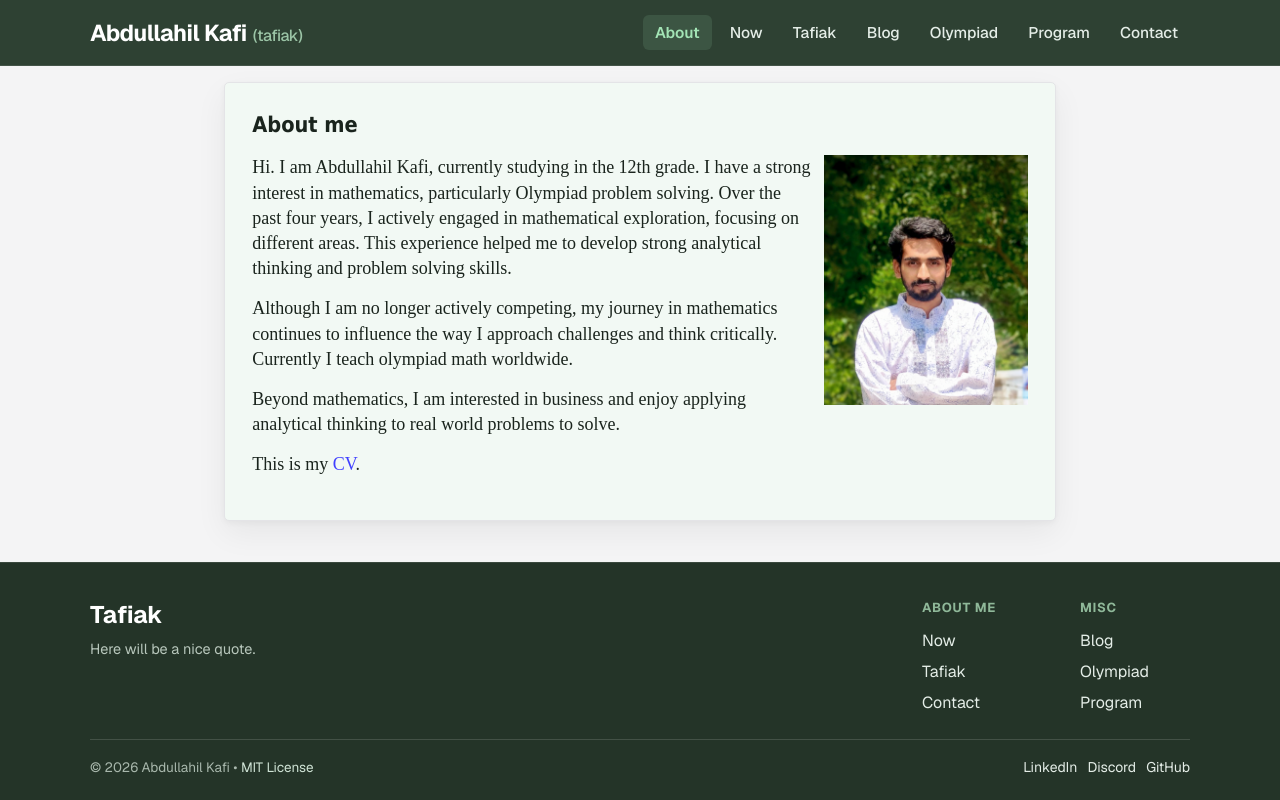
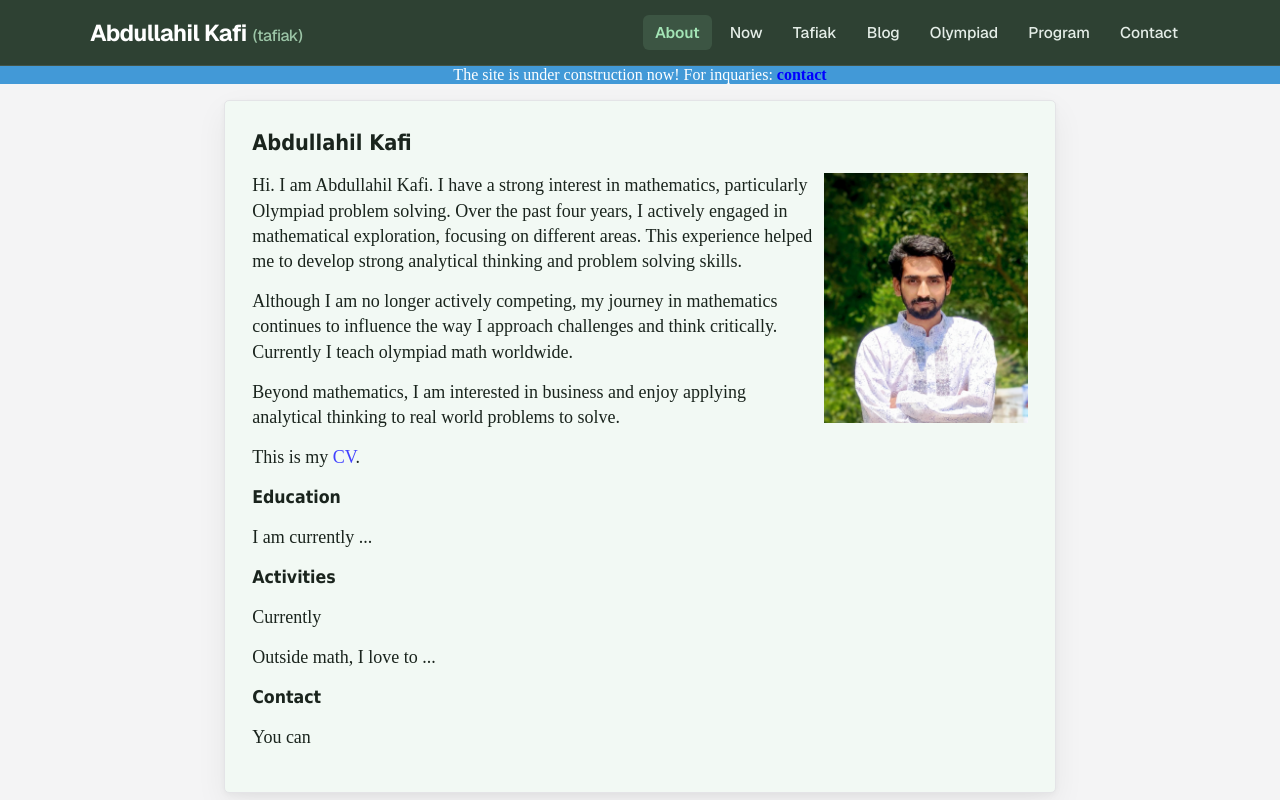
Before and after one commit to Tafi-ak/tafiak-web, a Next.js app: page / in a window 1280 px wide. Shown: the top 800 px of the page. Built offline with nearby package versions, Linux system fonts and the light colour scheme.

Commit message:
added under construction message

```diff
--- a/src/app/contact/page.tsx
+++ b/src/app/contact/page.tsx
@@ -23,7 +23,7 @@ export default function Contact() {
 
 
 
-      <h2>Socail</h2>
+      <h2>Social</h2>
 
       <p>I&apos;d also love to connect through social media. Feel free to reach out on any of my profiles below:</p>
 
--- a/src/app/page.tsx
+++ b/src/app/page.tsx
@@ -5,7 +5,7 @@ import Link from "next/link";
 export default function About() {
   return (
     <div>
-      <h1>About me</h1>
+      <h1>Abdullahil Kafi</h1>
       <Image
         src={mePhoto}
         alt="Abdullahil Kafi"
@@ -13,7 +13,7 @@ export default function About() {
       />
 
       <p className="about-text">
-        Hi. I am Abdullahil Kafi, currently studying in the 12th grade. I have a strong interest in mathematics, particularly Olympiad problem solving. Over the past four years, I actively engaged in mathematical exploration, focusing on different areas. This experience helped me to develop strong analytical thinking and problem solving skills.
+        Hi. I am Abdullahil Kafi. I have a strong interest in mathematics, particularly Olympiad problem solving. Over the past four years, I actively engaged in mathematical exploration, focusing on different areas. This experience helped me to develop strong analytical thinking and problem solving skills.
       </p>
 
       <p>
@@ -28,6 +28,29 @@ export default function About() {
         This is my <a href="/">CV</a>.
       </p>
 
+
+      <h2>Education</h2>
+
+      <p>
+        I am currently ...
+      </p>
+
+
+
+
+      <h2>Activities</h2>
+
+      <p>Currently </p>
+
+      <p>Outside math, I love to ...</p>
+
+
+
+
+
+      <h2>Contact</h2>
+
+      <p>You can </p>
 
 
 
--- a/src/components/Header.tsx
+++ b/src/components/Header.tsx
@@ -22,6 +22,9 @@ export default function Header() {
   const closeMenu = () => setIsOpen(false);
 
   return (
+
+    <>
+
     <header className="header-main">
       <div className="header-inner">
         <Link href="/" className="logo" onClick={closeMenu}>
@@ -92,5 +95,32 @@ export default function Header() {
         </nav>
       </div>
     </header>
+
+
+    <section className="in-building">
+            The site is under construction now! For inquaries: <Link href="/contact"><strong>contact</strong></Link>
+    </section>
+
+
+
+
+    <style>{/* css */`
+      .in-building{
+        color: #ffffff;
+        background-color: #4299d7;
+        text-align: center;
+        font-size: 1rem;
+      }
+      .in-building a{
+        text-decoration: none;
+        color: blue;
+      }
+    `}
+
+    </style>
+
+
+
+    </>
   );
 }
```
